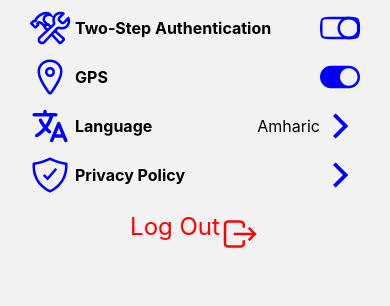
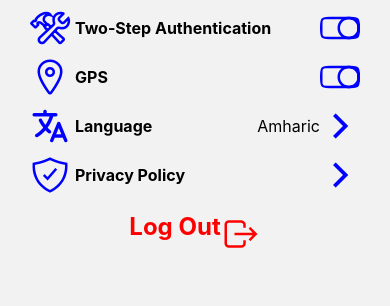
Before and after one commit to DagimAsnake/WayBill, a React Native app: screen /Setting in a window 390 px wide. Shown: the part 485-791 px from the top of the page. Built offline with nearby package versions, Linux system fonts and the light colour scheme.

Commit message:
added toggle to setting

```diff
--- a/components/Setting/Logout.js
+++ b/components/Setting/Logout.js
@@ -21,6 +21,6 @@ const styles = StyleSheet.create({
     text: {
         color: "red",
         fontSize: 24,
-        fontWeight: "bolc"
+        fontWeight: "bold"
     }
 })
--- a/components/Setting/SettingIcon.js
+++ b/components/Setting/SettingIcon.js
@@ -6,11 +6,14 @@ import { useNavigation } from '@react-navigation/native';
 function SettingIcon({icon, text, nextIcon}) {
     const navigation = useNavigation();
 
-    const [isToggled, setIsToggled] = useState(false);
+    const [isGpsToggled, setIsGpsToggled] = useState(false);
+    const [isAuthToggled, setIsAuthToggled] = useState(false)
 
     const handlePress = () => {
         if (text === 'GPS') {
-            setIsToggled(!isToggled);
+            setIsGpsToggled(!isGpsToggled);
+        } else if(text === "Two-Step Authentication") {
+            setIsAuthToggled(!isAuthToggled)
         }
       };
 
@@ -23,7 +26,16 @@ function SettingIcon({icon, text, nextIcon}) {
                     </View>
                     <View style={styles.view}>
                         <Text style={styles.textLanguage}>{text === "Language" ? "Amharic" : ""}</Text>
-                        <Ionicons name={nextIcon} size={40} color="blue" />
+                        <Ionicons
+                                name={
+                                        (text === "GPS" && isGpsToggled) ||
+                                        (text === "Two-Step Authentication" && isAuthToggled)
+                                            ? "md-toggle"
+                                            : nextIcon
+                                    }
+                                    size={40}
+                                    color="blue"
+                        />
                     </View>
             </View>
         </Pressable>
--- a/components/Setting/SettingLists.js
+++ b/components/Setting/SettingLists.js
@@ -24,7 +24,7 @@ const iconLists = [
     {
         icon: "md-location-outline",
         text: "GPS",
-        nextIcon: "md-toggle",
+        nextIcon: "md-toggle-outline",
         id: "4"
     },
     {
```
